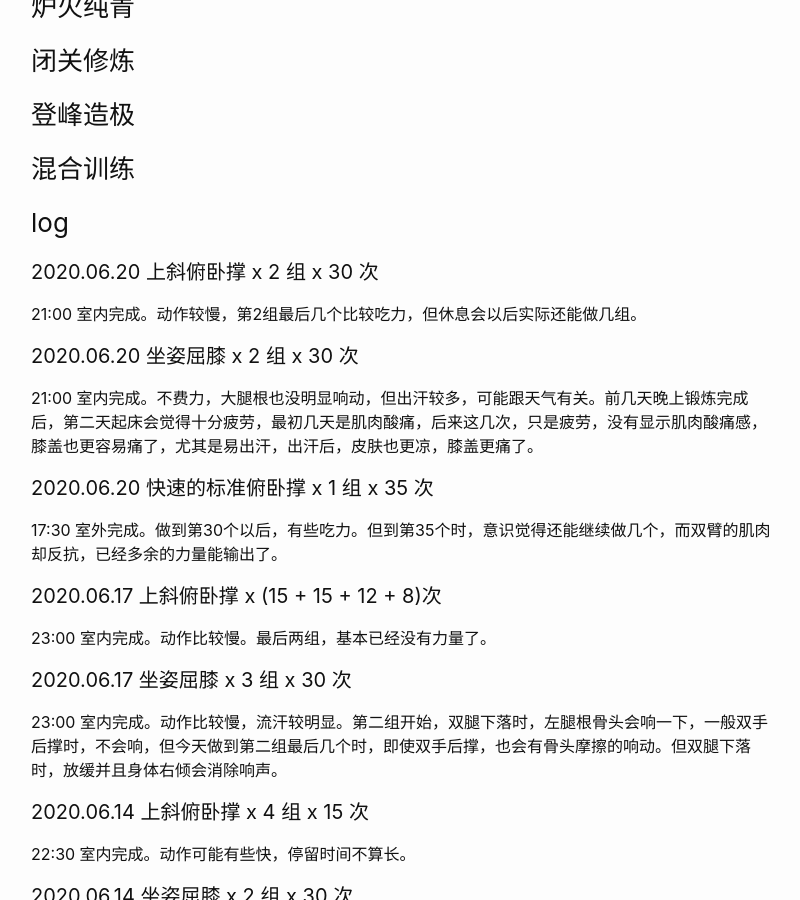
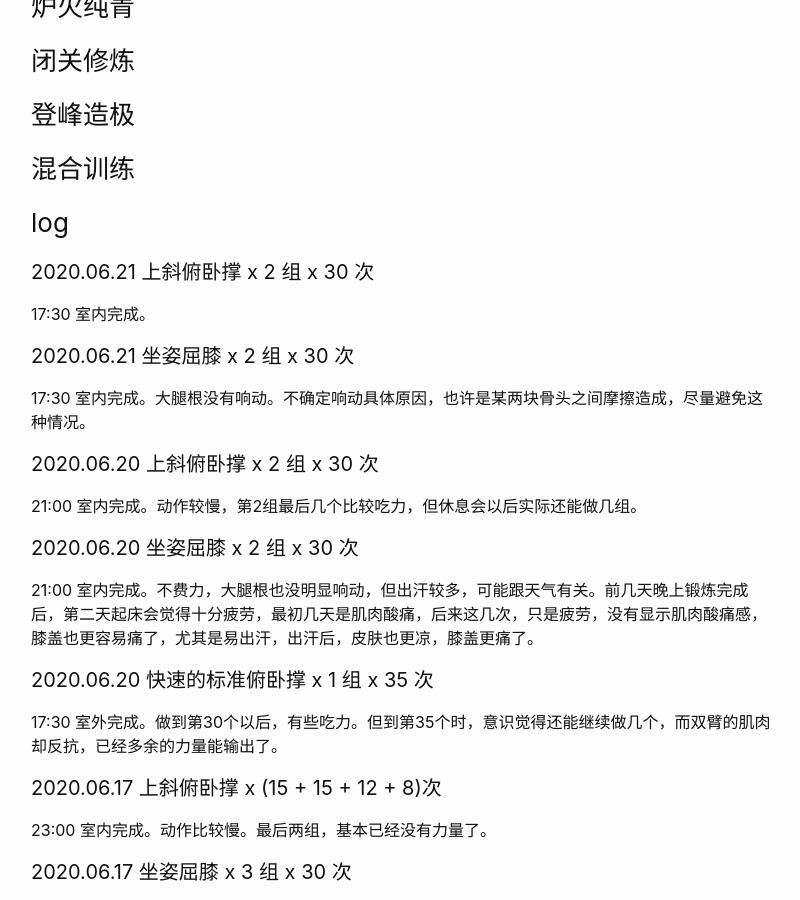
Before and after one commit to wangtiga/wangtiga.github.io, a Jekyll site: the page built from _previews/exercise.md, in a window 1280 px wide and 900 px high, scrolled down 653 px. Shown: the whole window, without its empty margins (239-1039 px from the left). Built offline with Jekyll 4.4.1, drawn with Linux system fonts in a browser that asks for light colours.

Commit message:
updated from notep

```diff
--- a/_previews/exercise.md
+++ b/_previews/exercise.md
@@ -29,6 +29,18 @@ tags:   todo
 
 
 ### log
+
+
+
+#### 2020.06.21 上斜俯卧撑 x 2 组 x 30 次
+
+17:30 室内完成。
+
+#### 2020.06.21 坐姿屈膝 x 2 组 x 30 次
+
+17:30 室内完成。大腿根没有响动。不确定响动具体原因，也许是某两块骨头之间摩擦造成，尽量避免这种情况。
+
+
 
 #### 2020.06.20 上斜俯卧撑 x 2 组 x 30 次
 
```
